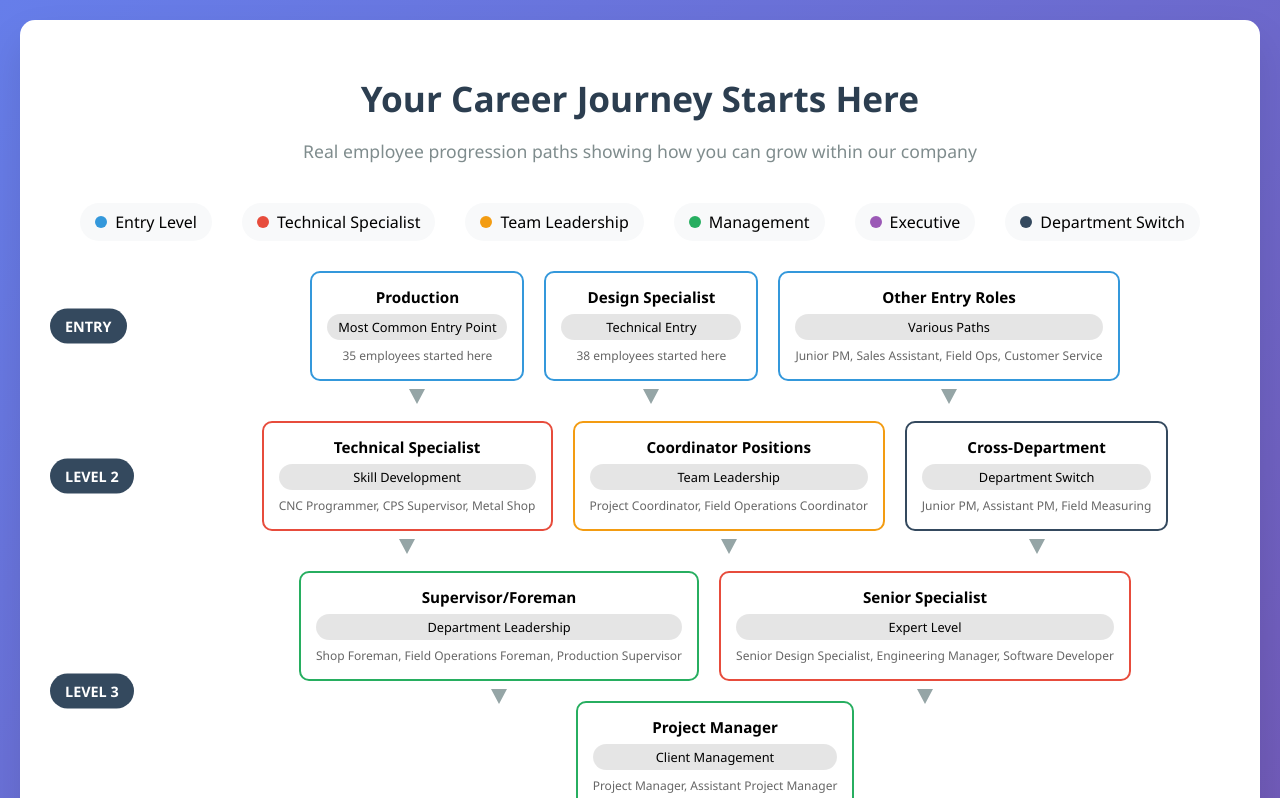
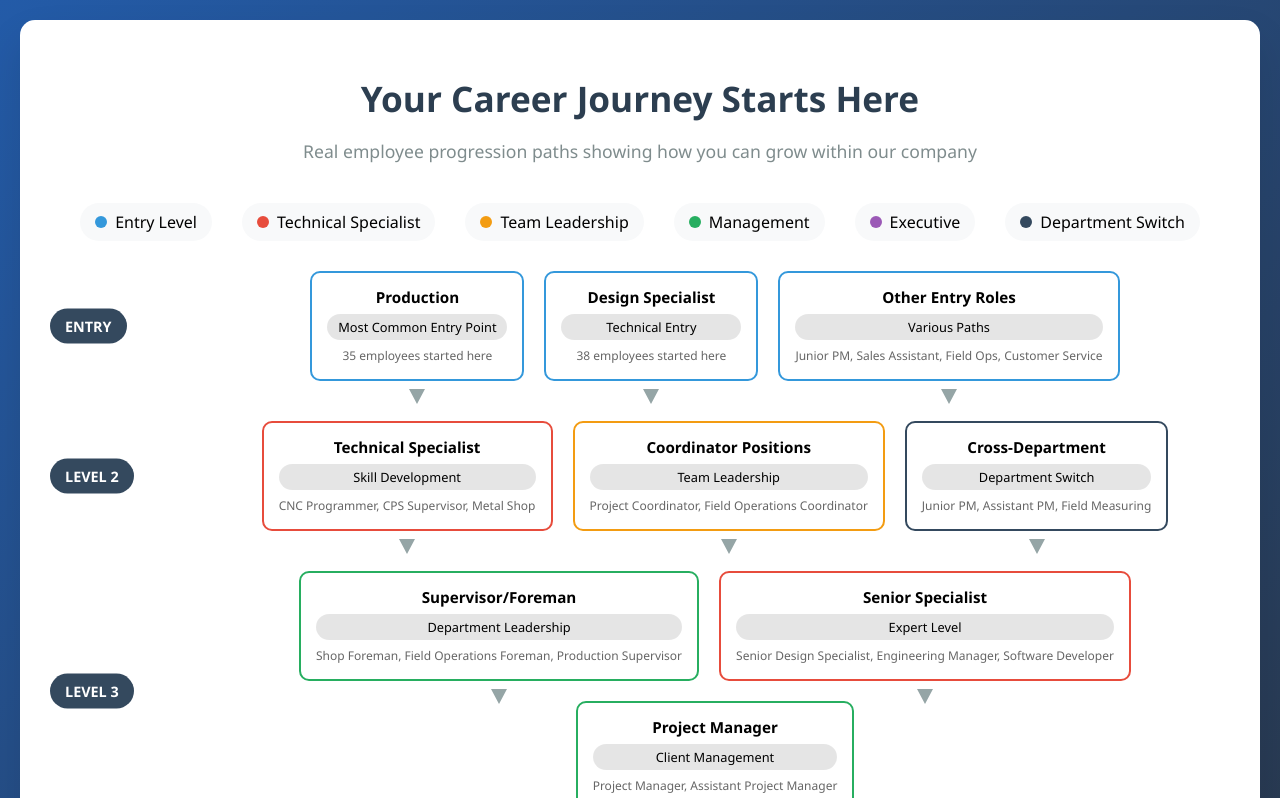
Before and after one commit to danielcollis/Employee-Department-Change, a React (Create React App) app: page / in a window 1280 px wide. Shown: the top 798 px of the page. Built offline with nearby package versions, Linux system fonts and the light colour scheme.

Commit message:
changed background color

```diff
--- a/src/App.css
+++ b/src/App.css
@@ -2,7 +2,7 @@
   font-family: 'Segoe UI', Tahoma, Geneva, Verdana, sans-serif;
   margin: 0;
   padding: 20px;
-  background: linear-gradient(135deg, #667eea 0%, #764ba2 100%);
+  background: linear-gradient(135deg, #235ba8 0%, #2b2b2b 100%);
   min-height: 100vh;
 }
 
```
